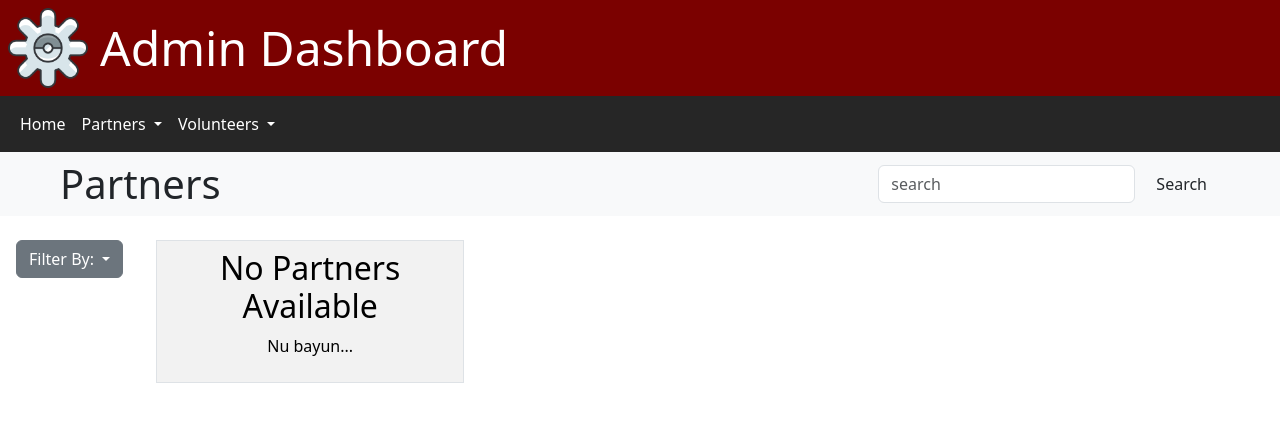
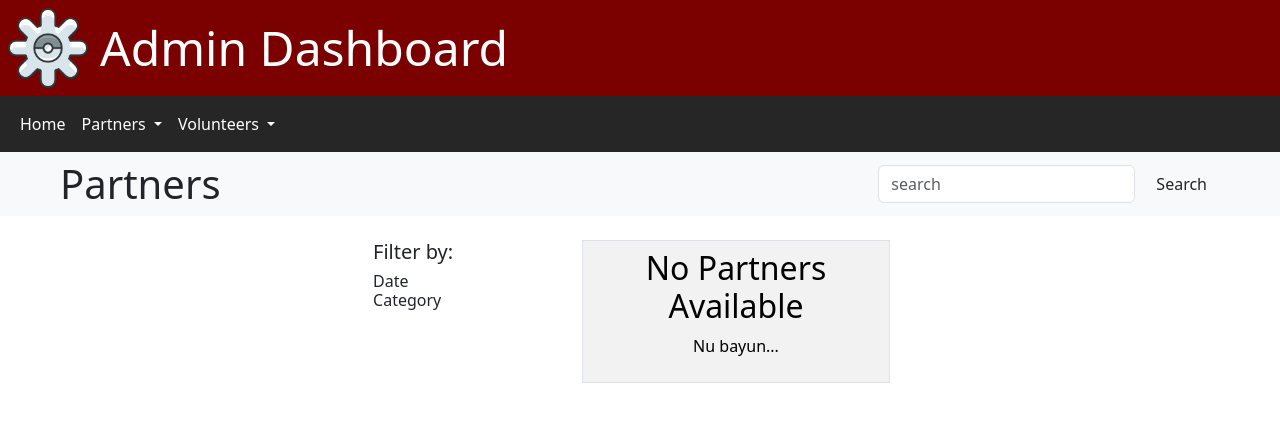
Before and after one commit to Cyapher/pahinungod_forms, a Django app: template partners_forms/templates/view_partners.html in a window 1280 px wide. Shown: the top 422 px of the page. Run offline with Django 4.2, Linux system fonts and the light colour scheme; the template is opened without the code that fills it, so the values that code supplies are empty; some libraries are stand-ins or nearby versions.

Commit message:
Update view_partners.html

```diff
--- a/partners_forms/templates/view_partners.html
+++ b/partners_forms/templates/view_partners.html
@@ -29,10 +29,10 @@
 <br>
 
 <!-- CENTRAL PANEL -->
-<div id="central_panel" class="d-flex flex-row">
+<div id="central_panel" class="d-flex justify-content-center">
 
     <!-- FILTERS -->
-    <div class="dropdown px-3">
+    <!-- <div class="dropdown px-3">
         <button class="btn btn-secondary dropdown-toggle" type="button" data-bs-toggle="dropdown" data-bs-auto-close="false" aria-expanded="false">
             Filter By:
         </button>
@@ -47,12 +47,67 @@
 
         </form>
 
+    </div> -->
+
+    <div style="width: 15%;">
+        <h5> Filter by: </h5>
+        <!-- USING ACCORDION -->
+        <div class="accordion-flush" id="accordionParent">
+            <!-- HEADER: DATE -->
+            <div class="accordion-item">
+                <h2 class="accordion-header">
+                    <button class="accordion-button collapsed" type="button" data-bs-toggle="collapse" data-bs-target="#collapseOne" aria-expanded="false" aria-controls="collapseOne">
+                        Date
+                    </button>
+                </h2>
+            </div>
+            <div id="collapseOne" class="accordion-collapse collapse" data-bs-parent="#accordionParent">
+                <div class="accordion-body">
+                    <div class="mb-2">
+                        <label for="start">Start Date</label>
+                        <input id="start" name="start" class="form-control" type="date" placeholder="mm/dd/yyyy">
+                    </div>
+                    <div class="mb-2">
+                        <label for="end">End Date</label>
+                        <input id="end" name="end" class="form-control" type="date" placeholder="mm/dd/yyyy">
+                    </div>
+                </div>
+            </div>
+
+            <!-- HEADER: CATEGORY -->
+            <div class="accordion-item">
+                <h2 class="accordion-header">
+                    <button class="accordion-button collapsed" type="button" data-bs-toggle="collapse" data-bs-target="#collapseTwo" aria-expanded="false" aria-controls="collapseTwo">
+                        Category
+                    </button>
+                </h2>
+            </div>
+            <div id="collapseTwo" class="accordion-collapse collapse" data-bs-parent="#accordionParent">
+                <div class="accordion-body">
+                    <!-- <div class="form-check">
+                        <input class="form-check-input" type="radio" name="category" id="partner" checked>
+                        <label class="form-check-label" for="partner">
+                          Partner
+                        </label>
+                    </div>
+                    <div class="form-check">
+                        <input class="form-check-input" type="radio" name="category" id="title">
+                        <label class="form-check-label" for="title">
+                          Title
+                        </label>
+                    </div> -->
+                </div>
+            </div>
+        </div>
+
     </div>
+
+
 
     <!-- PARTNERS TABLE LIST -->
     <div class="table-responsive d-flex justify-content-center">
 
-        <table rules="all" class="table table-bordered table-striped d-flex-col justify-content-center center overflow-scroll border" id="id_partners_table">
+        <table rules="all" class="table table-bordered table-striped justify-content-center overflow-scroll border" id="id_partners_table">
             {% if partners %}
             <thead>
                 <th class="align-baseline">Partner</th>
```
